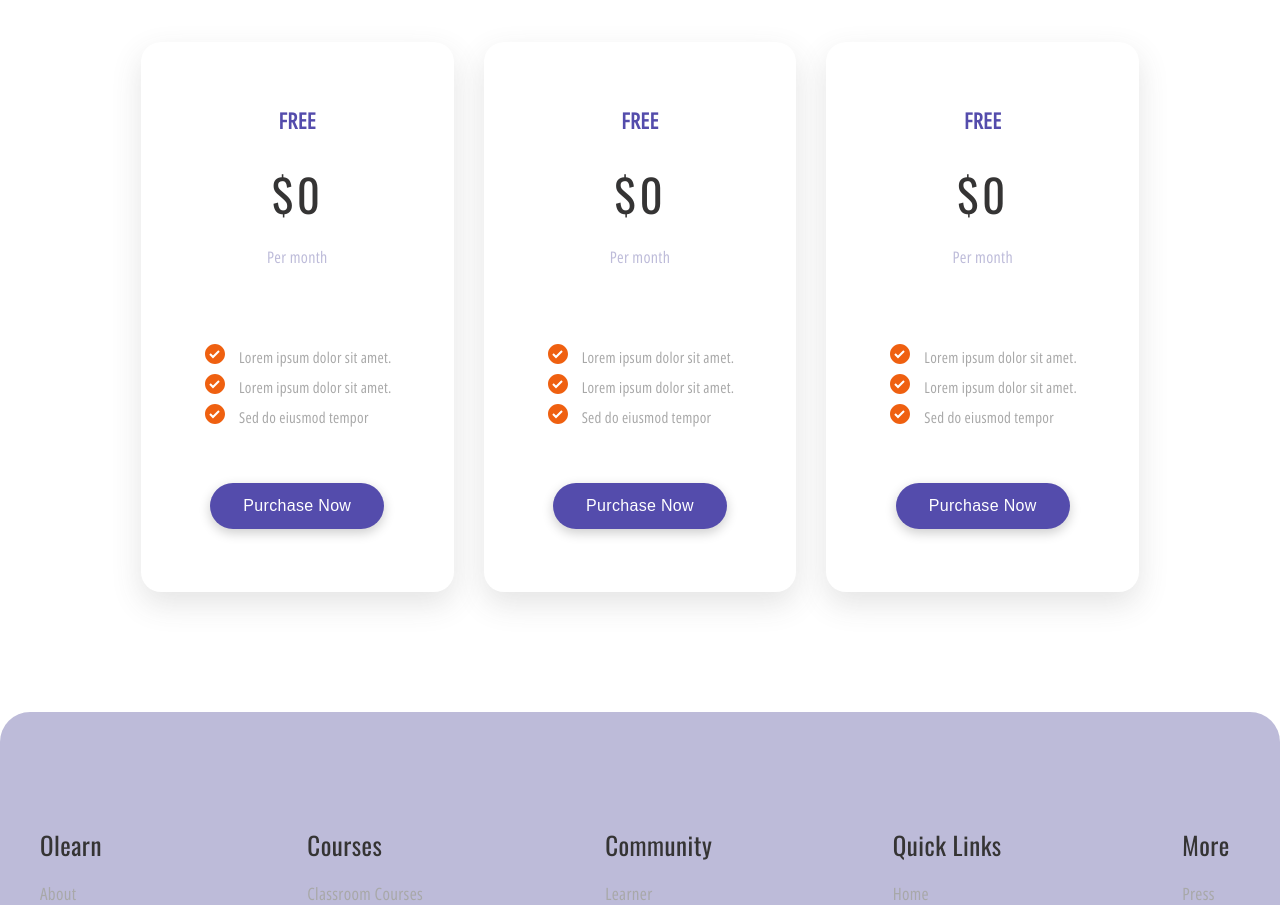
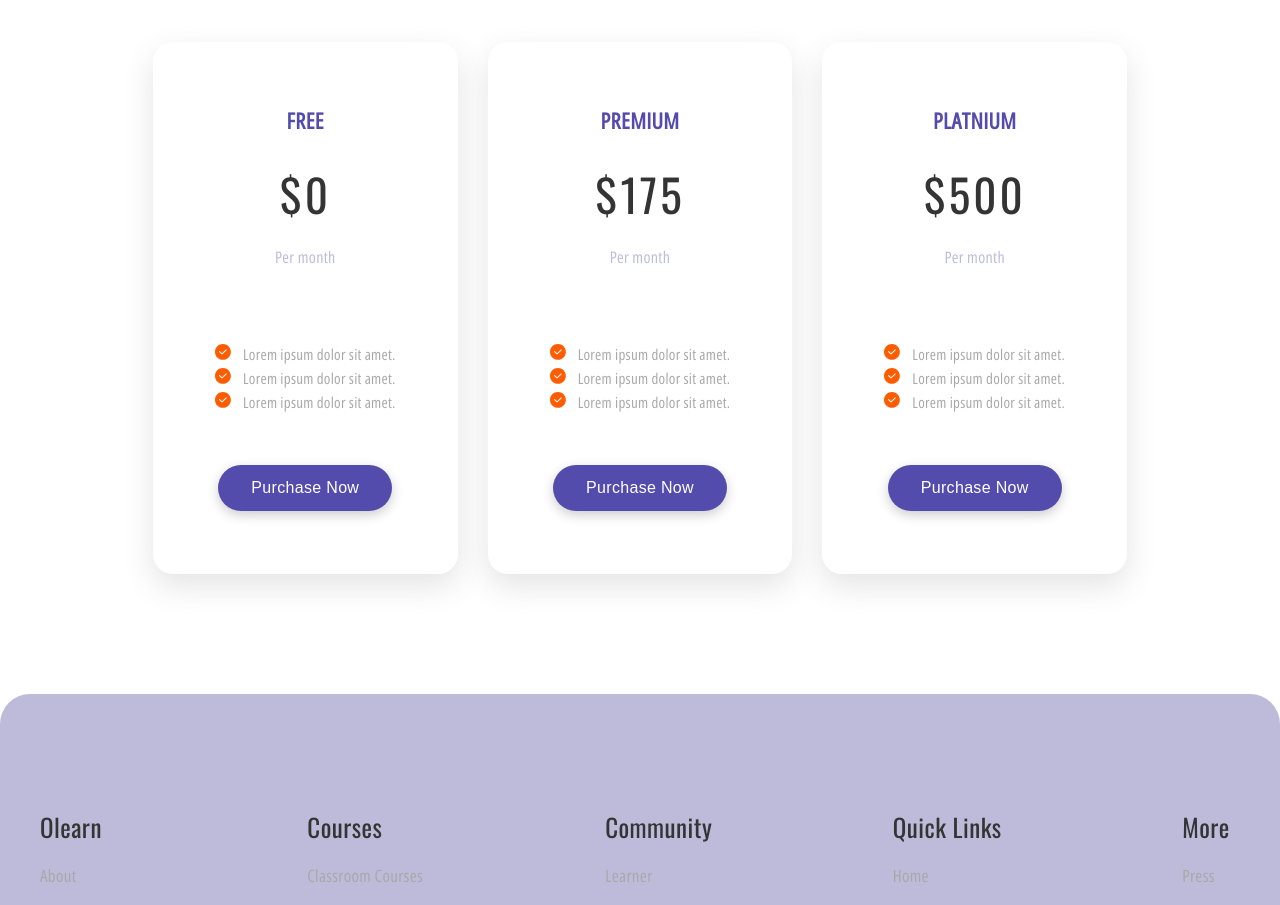
Before and after one commit to asadbek-devloper/ZIRO, a plain HTML site: page index.html in a window 1280 px wide. Shown: the part 4056-4961 px from the top of the page. Drawn offline with Linux system fonts and the light colour scheme.

Commit message:
full versions

```diff
--- a/index.html
+++ b/index.html
@@ -995,54 +995,60 @@
                   <span>
                     <svg
                       xmlns="http://www.w3.org/2000/svg"
-                      width="24"
-                      height="24"
-                      viewBox="0 0 24 24"
+                      width="16"
+                      height="16"
+                      viewBox="0 0 16 16"
+                      fill="none"
                     >
                       <path
-                        d="M12 2C6.486 2 2 6.486 2 12s4.486 10 10 10 10-4.486 10-10S17.514 2 12 2zm-1.999 14.413-3.713-3.705L7.7 11.292l2.299 2.295 5.294-5.294 1.414 1.414-6.706 6.706z"
+                        d="M7.924 0C3.56065 0 0 3.56062 0 7.924C0 12.2873 3.56077 15.848 7.924 15.848C12.2872 15.848 15.848 12.2872 15.848 7.924C15.848 3.56076 12.2872 0 7.924 0ZM11.6287 6.27745L7.36829 10.3321C7.26535 10.435 7.14188 10.4762 7.01842 10.4762C6.87428 10.4762 6.75081 10.435 6.64802 10.3321L4.21929 7.8828C4.01341 7.6976 4.01341 7.36825 4.21929 7.16236C4.40449 6.95649 4.73384 6.95649 4.93973 7.16236L7.01846 9.26174L10.929 5.53644C11.1349 5.35123 11.4435 5.35123 11.6494 5.55697C11.8346 5.76284 11.8346 6.07166 11.6289 6.2774L11.6287 6.27745Z"
+                        fill="#FF5C00"
                       />
                     </svg>
                   </span>
-                  <span>Lorem ipsum dolor sit amet. </span>
+                  <span>Lorem ipsum dolor sit amet.</span>
                 </li>
                 <li>
                   <span>
                     <svg
                       xmlns="http://www.w3.org/2000/svg"
-                      width="24"
-                      height="24"
-                      viewBox="0 0 24 24"
+                      width="16"
+                      height="16"
+                      viewBox="0 0 16 16"
+                      fill="none"
                     >
                       <path
-                        d="M12 2C6.486 2 2 6.486 2 12s4.486 10 10 10 10-4.486 10-10S17.514 2 12 2zm-1.999 14.413-3.713-3.705L7.7 11.292l2.299 2.295 5.294-5.294 1.414 1.414-6.706 6.706z"
+                        d="M7.924 0C3.56065 0 0 3.56062 0 7.924C0 12.2873 3.56077 15.848 7.924 15.848C12.2872 15.848 15.848 12.2872 15.848 7.924C15.848 3.56076 12.2872 0 7.924 0ZM11.6287 6.27745L7.36829 10.3321C7.26535 10.435 7.14188 10.4762 7.01842 10.4762C6.87428 10.4762 6.75081 10.435 6.64802 10.3321L4.21929 7.8828C4.01341 7.6976 4.01341 7.36825 4.21929 7.16236C4.40449 6.95649 4.73384 6.95649 4.93973 7.16236L7.01846 9.26174L10.929 5.53644C11.1349 5.35123 11.4435 5.35123 11.6494 5.55697C11.8346 5.76284 11.8346 6.07166 11.6289 6.2774L11.6287 6.27745Z"
+                        fill="#FF5C00"
                       />
                     </svg>
                   </span>
-                  <span>Lorem ipsum dolor sit amet. </span>
+                  <span>Lorem ipsum dolor sit amet.</span>
                 </li>
                 <li>
                   <span>
                     <svg
                       xmlns="http://www.w3.org/2000/svg"
-                      width="24"
-                      height="24"
-                      viewBox="0 0 24 24"
+                      width="16"
+                      height="16"
+                      viewBox="0 0 16 16"
+                      fill="none"
                     >
                       <path
-                        d="M12 2C6.486 2 2 6.486 2 12s4.486 10 10 10 10-4.486 10-10S17.514 2 12 2zm-1.999 14.413-3.713-3.705L7.7 11.292l2.299 2.295 5.294-5.294 1.414 1.414-6.706 6.706z"
+                        d="M7.924 0C3.56065 0 0 3.56062 0 7.924C0 12.2873 3.56077 15.848 7.924 15.848C12.2872 15.848 15.848 12.2872 15.848 7.924C15.848 3.56076 12.2872 0 7.924 0ZM11.6287 6.27745L7.36829 10.3321C7.26535 10.435 7.14188 10.4762 7.01842 10.4762C6.87428 10.4762 6.75081 10.435 6.64802 10.3321L4.21929 7.8828C4.01341 7.6976 4.01341 7.36825 4.21929 7.16236C4.40449 6.95649 4.73384 6.95649 4.93973 7.16236L7.01846 9.26174L10.929 5.53644C11.1349 5.35123 11.4435 5.35123 11.6494 5.55697C11.8346 5.76284 11.8346 6.07166 11.6289 6.2774L11.6287 6.27745Z"
+                        fill="#FF5C00"
                       />
                     </svg>
                   </span>
-                  <span>Sed do eiusmod tempor </span>
+                  <span>Lorem ipsum dolor sit amet.</span>
                 </li>
               </ul>
               <button class="universal-btn">Purchase Now</button>
             </div>
             <div class="tariff-card">
               <div>
-                <h4>free</h4>
-                <span>$0</span>
+                <h4>PREMIUM</h4>
+                <span>$175</span>
                 <p>Per month</p>
               </div>
               <ul>
@@ -1050,54 +1056,60 @@
                   <span>
                     <svg
                       xmlns="http://www.w3.org/2000/svg"
-                      width="24"
-                      height="24"
-                      viewBox="0 0 24 24"
+                      width="16"
+                      height="16"
+                      viewBox="0 0 16 16"
+                      fill="none"
                     >
                       <path
-                        d="M12 2C6.486 2 2 6.486 2 12s4.486 10 10 10 10-4.486 10-10S17.514 2 12 2zm-1.999 14.413-3.713-3.705L7.7 11.292l2.299 2.295 5.294-5.294 1.414 1.414-6.706 6.706z"
+                        d="M7.924 0C3.56065 0 0 3.56062 0 7.924C0 12.2873 3.56077 15.848 7.924 15.848C12.2872 15.848 15.848 12.2872 15.848 7.924C15.848 3.56076 12.2872 0 7.924 0ZM11.6287 6.27745L7.36829 10.3321C7.26535 10.435 7.14188 10.4762 7.01842 10.4762C6.87428 10.4762 6.75081 10.435 6.64802 10.3321L4.21929 7.8828C4.01341 7.6976 4.01341 7.36825 4.21929 7.16236C4.40449 6.95649 4.73384 6.95649 4.93973 7.16236L7.01846 9.26174L10.929 5.53644C11.1349 5.35123 11.4435 5.35123 11.6494 5.55697C11.8346 5.76284 11.8346 6.07166 11.6289 6.2774L11.6287 6.27745Z"
+                        fill="#FF5C00"
                       />
                     </svg>
                   </span>
-                  <span>Lorem ipsum dolor sit amet. </span>
+                  <span>Lorem ipsum dolor sit amet.</span>
                 </li>
                 <li>
                   <span>
                     <svg
                       xmlns="http://www.w3.org/2000/svg"
-                      width="24"
-                      height="24"
-                      viewBox="0 0 24 24"
+                      width="16"
+                      height="16"
+                      viewBox="0 0 16 16"
+                      fill="none"
                     >
                       <path
-                        d="M12 2C6.486 2 2 6.486 2 12s4.486 10 10 10 10-4.486 10-10S17.514 2 12 2zm-1.999 14.413-3.713-3.705L7.7 11.292l2.299 2.295 5.294-5.294 1.414 1.414-6.706 6.706z"
+                        d="M7.924 0C3.56065 0 0 3.56062 0 7.924C0 12.2873 3.56077 15.848 7.924 15.848C12.2872 15.848 15.848 12.2872 15.848 7.924C15.848 3.56076 12.2872 0 7.924 0ZM11.6287 6.27745L7.36829 10.3321C7.26535 10.435 7.14188 10.4762 7.01842 10.4762C6.87428 10.4762 6.75081 10.435 6.64802 10.3321L4.21929 7.8828C4.01341 7.6976 4.01341 7.36825 4.21929 7.16236C4.40449 6.95649 4.73384 6.95649 4.93973 7.16236L7.01846 9.26174L10.929 5.53644C11.1349 5.35123 11.4435 5.35123 11.6494 5.55697C11.8346 5.76284 11.8346 6.07166 11.6289 6.2774L11.6287 6.27745Z"
+                        fill="#FF5C00"
                       />
                     </svg>
                   </span>
-                  <span>Lorem ipsum dolor sit amet. </span>
+                  <span>Lorem ipsum dolor sit amet.</span>
                 </li>
                 <li>
                   <span>
                     <svg
                       xmlns="http://www.w3.org/2000/svg"
-                      width="24"
-                      height="24"
-                      viewBox="0 0 24 24"
+                      width="16"
+                      height="16"
+                      viewBox="0 0 16 16"
+                      fill="none"
                     >
                       <path
-                        d="M12 2C6.486 2 2 6.486 2 12s4.486 10 10 10 10-4.486 10-10S17.514 2 12 2zm-1.999 14.413-3.713-3.705L7.7 11.292l2.299 2.295 5.294-5.294 1.414 1.414-6.706 6.706z"
+                        d="M7.924 0C3.56065 0 0 3.56062 0 7.924C0 12.2873 3.56077 15.848 7.924 15.848C12.2872 15.848 15.848 12.2872 15.848 7.924C15.848 3.56076 12.2872 0 7.924 0ZM11.6287 6.27745L7.36829 10.3321C7.26535 10.435 7.14188 10.4762 7.01842 10.4762C6.87428 10.4762 6.75081 10.435 6.64802 10.3321L4.21929 7.8828C4.01341 7.6976 4.01341 7.36825 4.21929 7.16236C4.40449 6.95649 4.73384 6.95649 4.93973 7.16236L7.01846 9.26174L10.929 5.53644C11.1349 5.35123 11.4435 5.35123 11.6494 5.55697C11.8346 5.76284 11.8346 6.07166 11.6289 6.2774L11.6287 6.27745Z"
+                        fill="#FF5C00"
                       />
                     </svg>
                   </span>
-                  <span>Sed do eiusmod tempor </span>
+                  <span>Lorem ipsum dolor sit amet.</span>
                 </li>
               </ul>
               <button class="universal-btn">Purchase Now</button>
             </div>
             <div class="tariff-card">
               <div>
-                <h4>free</h4>
-                <span>$0</span>
+                <h4>PLATNIUM</h4>
+                <span>$500</span>
                 <p>Per month</p>
               </div>
               <ul>
@@ -1105,46 +1117,52 @@
                   <span>
                     <svg
                       xmlns="http://www.w3.org/2000/svg"
-                      width="24"
-                      height="24"
-                      viewBox="0 0 24 24"
+                      width="16"
+                      height="16"
+                      viewBox="0 0 16 16"
+                      fill="none"
                     >
                       <path
-                        d="M12 2C6.486 2 2 6.486 2 12s4.486 10 10 10 10-4.486 10-10S17.514 2 12 2zm-1.999 14.413-3.713-3.705L7.7 11.292l2.299 2.295 5.294-5.294 1.414 1.414-6.706 6.706z"
+                        d="M7.924 0C3.56065 0 0 3.56062 0 7.924C0 12.2873 3.56077 15.848 7.924 15.848C12.2872 15.848 15.848 12.2872 15.848 7.924C15.848 3.56076 12.2872 0 7.924 0ZM11.6287 6.27745L7.36829 10.3321C7.26535 10.435 7.14188 10.4762 7.01842 10.4762C6.87428 10.4762 6.75081 10.435 6.64802 10.3321L4.21929 7.8828C4.01341 7.6976 4.01341 7.36825 4.21929 7.16236C4.40449 6.95649 4.73384 6.95649 4.93973 7.16236L7.01846 9.26174L10.929 5.53644C11.1349 5.35123 11.4435 5.35123 11.6494 5.55697C11.8346 5.76284 11.8346 6.07166 11.6289 6.2774L11.6287 6.27745Z"
+                        fill="#FF5C00"
                       />
                     </svg>
                   </span>
-                  <span>Lorem ipsum dolor sit amet. </span>
+                  <span>Lorem ipsum dolor sit amet.</span>
                 </li>
                 <li>
                   <span>
                     <svg
                       xmlns="http://www.w3.org/2000/svg"
-                      width="24"
-                      height="24"
-                      viewBox="0 0 24 24"
+                      width="16"
+                      height="16"
+                      viewBox="0 0 16 16"
+                      fill="none"
                     >
                       <path
-                        d="M12 2C6.486 2 2 6.486 2 12s4.486 10 10 10 10-4.486 10-10S17.514 2 12 2zm-1.999 14.413-3.713-3.705L7.7 11.292l2.299 2.295 5.294-5.294 1.414 1.414-6.706 6.706z"
+                        d="M7.924 0C3.56065 0 0 3.56062 0 7.924C0 12.2873 3.56077 15.848 7.924 15.848C12.2872 15.848 15.848 12.2872 15.848 7.924C15.848 3.56076 12.2872 0 7.924 0ZM11.6287 6.27745L7.36829 10.3321C7.26535 10.435 7.14188 10.4762 7.01842 10.4762C6.87428 10.4762 6.75081 10.435 6.64802 10.3321L4.21929 7.8828C4.01341 7.6976 4.01341 7.36825 4.21929 7.16236C4.40449 6.95649 4.73384 6.95649 4.93973 7.16236L7.01846 9.26174L10.929 5.53644C11.1349 5.35123 11.4435 5.35123 11.6494 5.55697C11.8346 5.76284 11.8346 6.07166 11.6289 6.2774L11.6287 6.27745Z"
+                        fill="#FF5C00"
                       />
                     </svg>
                   </span>
-                  <span>Lorem ipsum dolor sit amet. </span>
+                  <span>Lorem ipsum dolor sit amet.</span>
                 </li>
                 <li>
                   <span>
                     <svg
                       xmlns="http://www.w3.org/2000/svg"
-                      width="24"
-                      height="24"
-                      viewBox="0 0 24 24"
+                      width="16"
+                      height="16"
+                      viewBox="0 0 16 16"
+                      fill="none"
                     >
                       <path
-                        d="M12 2C6.486 2 2 6.486 2 12s4.486 10 10 10 10-4.486 10-10S17.514 2 12 2zm-1.999 14.413-3.713-3.705L7.7 11.292l2.299 2.295 5.294-5.294 1.414 1.414-6.706 6.706z"
+                        d="M7.924 0C3.56065 0 0 3.56062 0 7.924C0 12.2873 3.56077 15.848 7.924 15.848C12.2872 15.848 15.848 12.2872 15.848 7.924C15.848 3.56076 12.2872 0 7.924 0ZM11.6287 6.27745L7.36829 10.3321C7.26535 10.435 7.14188 10.4762 7.01842 10.4762C6.87428 10.4762 6.75081 10.435 6.64802 10.3321L4.21929 7.8828C4.01341 7.6976 4.01341 7.36825 4.21929 7.16236C4.40449 6.95649 4.73384 6.95649 4.93973 7.16236L7.01846 9.26174L10.929 5.53644C11.1349 5.35123 11.4435 5.35123 11.6494 5.55697C11.8346 5.76284 11.8346 6.07166 11.6289 6.2774L11.6287 6.27745Z"
+                        fill="#FF5C00"
                       />
                     </svg>
                   </span>
-                  <span>Sed do eiusmod tempor </span>
+                  <span>Lorem ipsum dolor sit amet.</span>
                 </li>
               </ul>
               <button class="universal-btn">Purchase Now</button>
```
